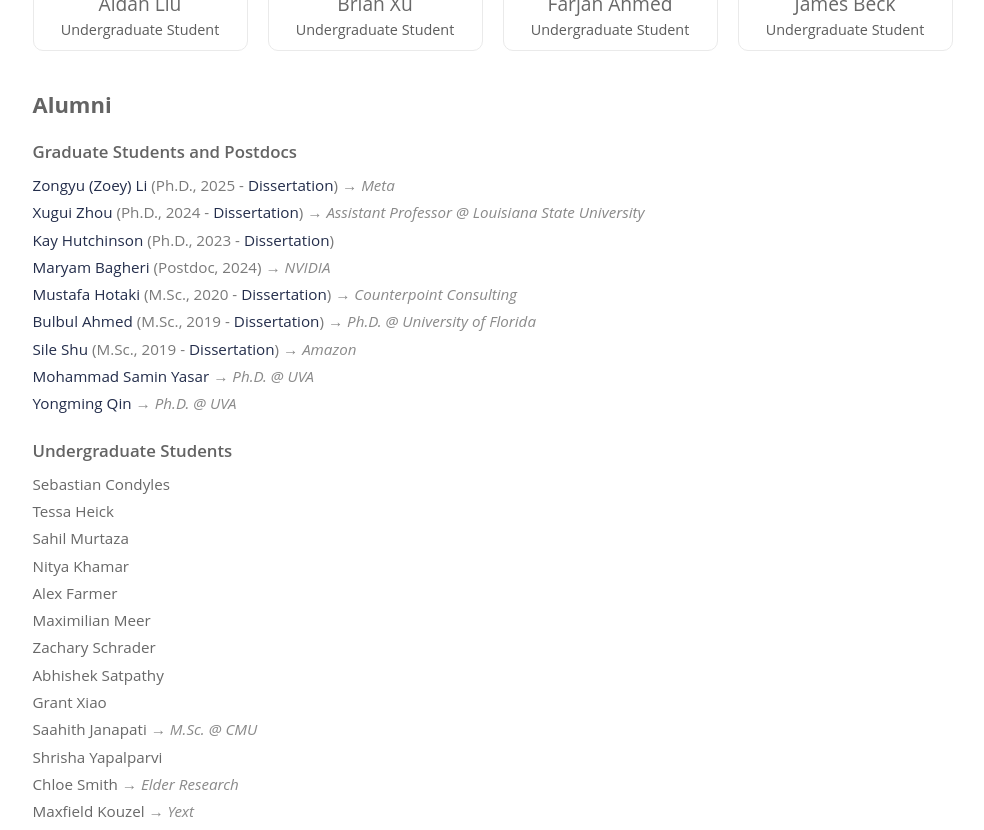
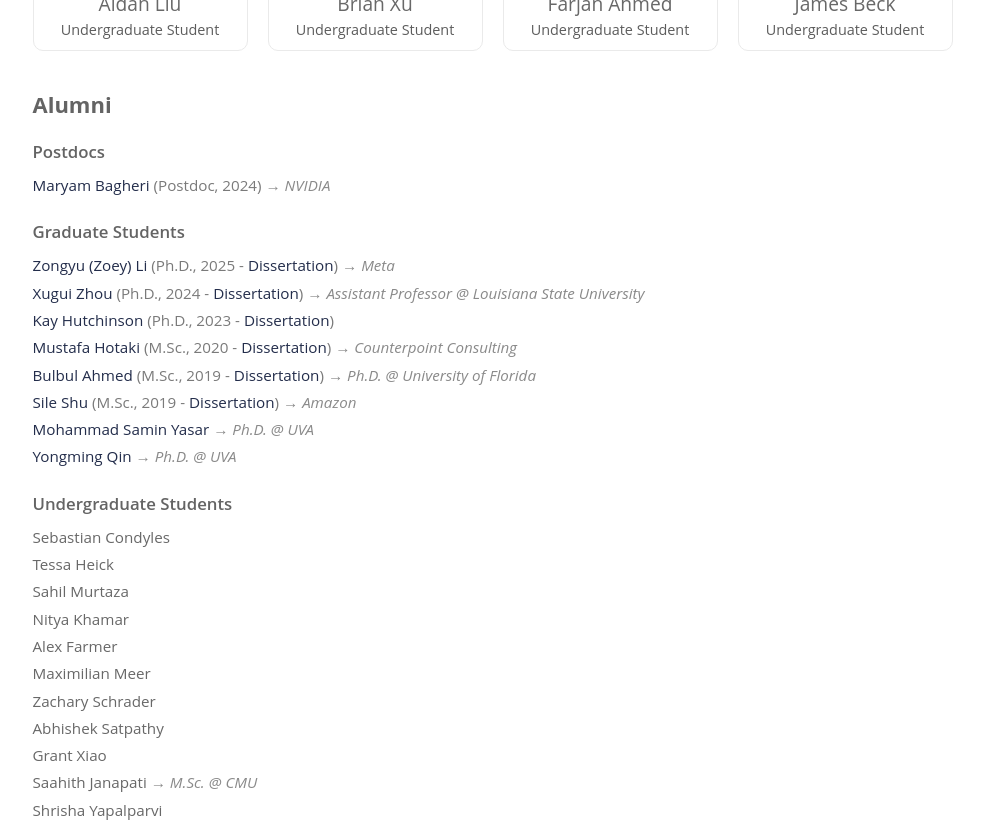
Before and after one commit to UVA-DSA/uva-dsa.github.io, a Next.js app in the folder uva-dsa/: page /people in a window 1280 px wide. Shown: the part 1000-1830 px from the top of the page, without its empty margins (140-1124 px from the left). Built offline with nearby package versions, Linux system fonts and the light colour scheme.

Commit message:
update people

```diff
--- a/uva-dsa/src/app/people/page.tsx
+++ b/uva-dsa/src/app/people/page.tsx
@@ -69,12 +69,17 @@ const undergraduateStudents = [
 
 const alumni = [
   {
-    group: 'Graduate Students and Postdocs',
+    group: 'Postdocs',
+    members: [
+      { name: 'Maryam Bagheri', detail: 'Postdoc, 2024', destination: 'NVIDIA', website: 'https://www.linkedin.com/in/maryam-bagheri-15623450/' },
+    ],
+  },
+  {
+    group: 'Graduate Students',
     members: [
       { name: 'Zongyu (Zoey) Li', detail: 'Ph.D., 2025', destination: 'Meta', website: 'https://www.zongyuli.net' },
       { name: 'Xugui Zhou', detail: 'Ph.D., 2024', destination: 'Assistant Professor @ Louisiana State University', website: 'https://xugui-zhou.github.io/' },
       { name: 'Kay Hutchinson', detail: 'Ph.D., 2023', destination: '', website: 'https://kch4fk.github.io' },
-      { name: 'Maryam Bagheri', detail: 'Postdoc, 2024', destination: 'NVIDIA', website: 'https://www.linkedin.com/in/maryam-bagheri-15623450/' },
       { name: 'Mustafa Hotaki', detail: 'M.Sc., 2020', destination: 'Counterpoint Consulting', website: 'https://www.linkedin.com/in/mustafa-hotaki/' },
       { name: 'Bulbul Ahmed', detail: 'M.Sc., 2019', destination: 'Ph.D. @ University of Florida', website: 'https://www.linkedin.com/in/bulbul-ahmed-9261188a/' },
       { name: 'Sile Shu', detail: 'M.Sc., 2019', destination: 'Amazon', website: 'https://www.linkedin.com/in/sile-shu-47758816b/' },
```
Also changed, not shown: uva-dsa/public/publications.json.
